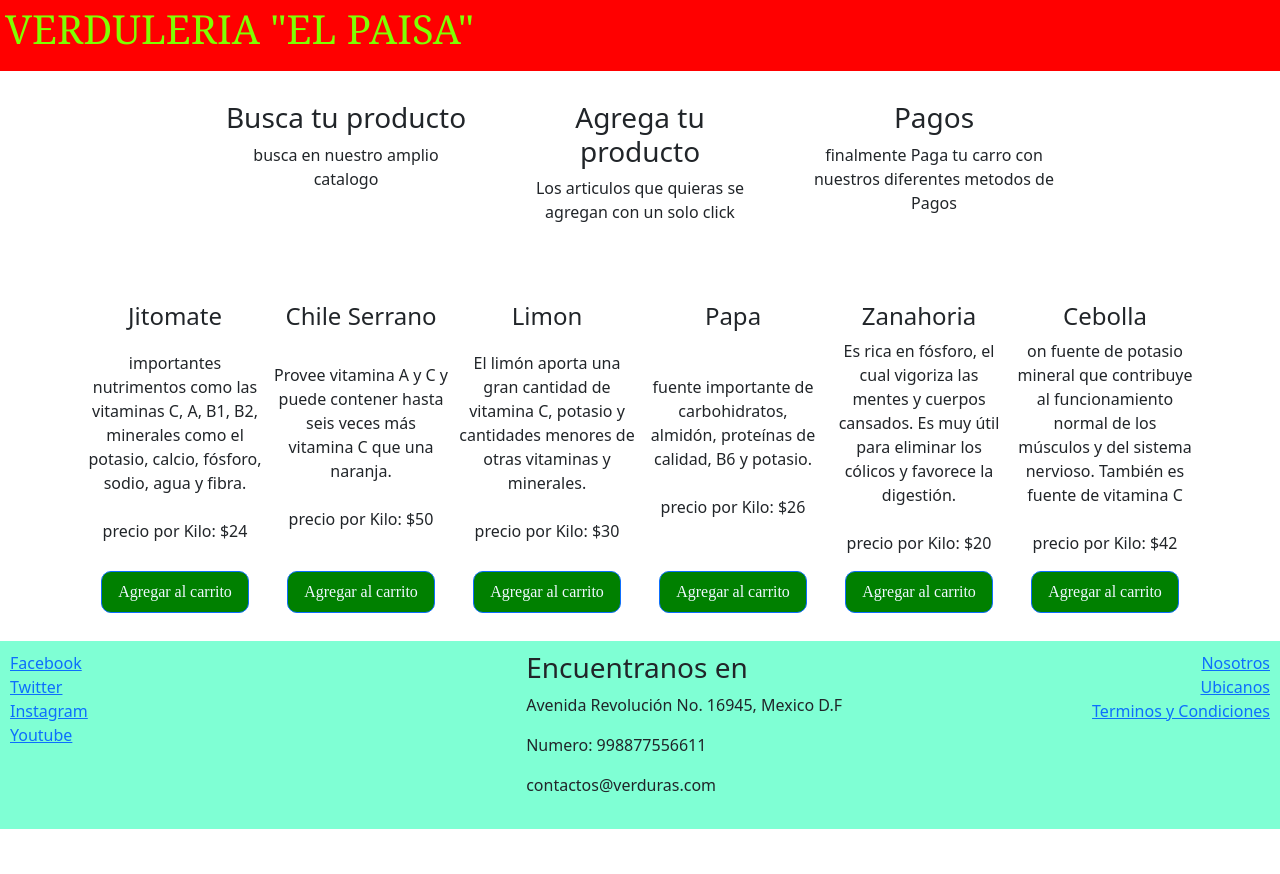
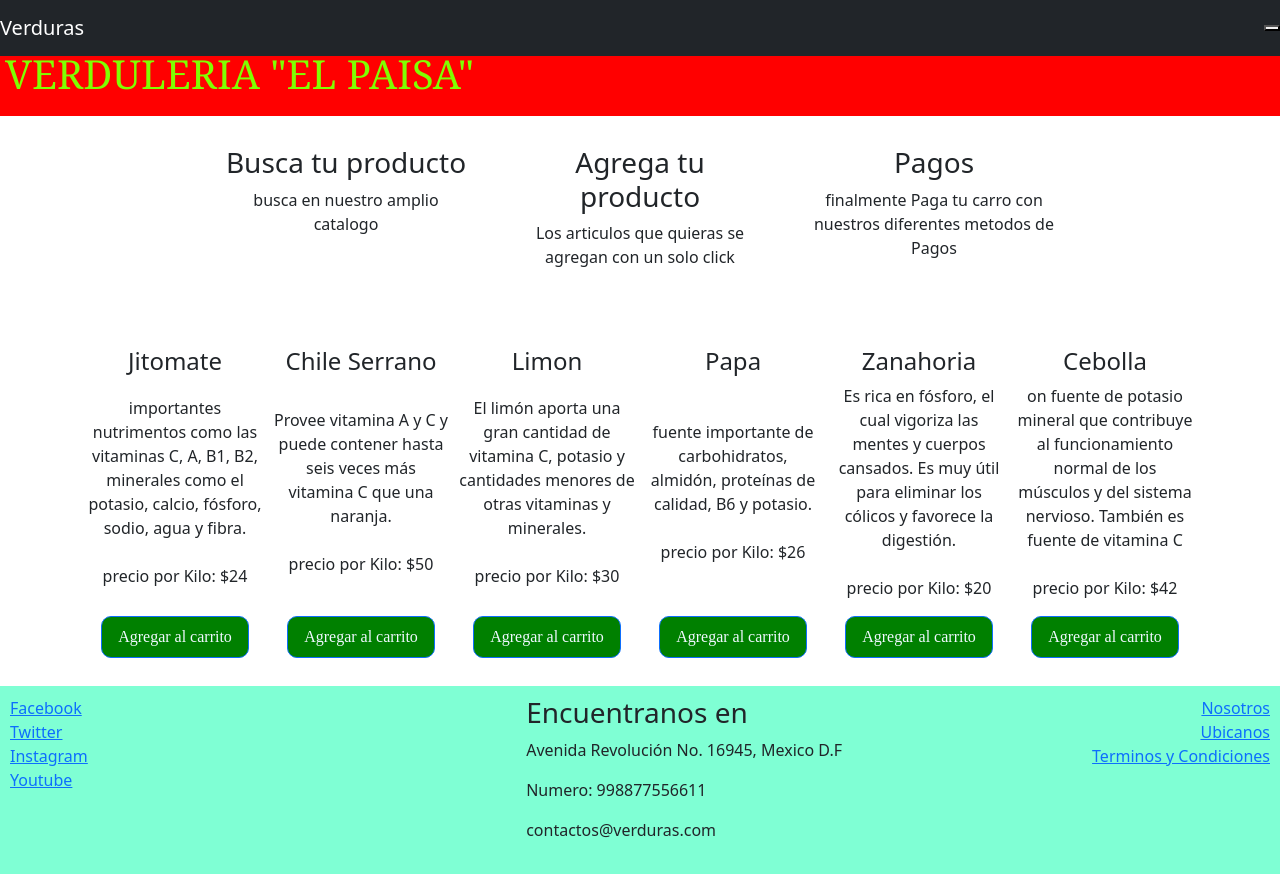
Before and after one commit to BrunoDelBer/hoteles_2, a website: page index.html in a window 1280 px wide. Before the commit the page ends 829 px from the top, so only its background shows below. Drawn offline with nearby package versions, Linux system fonts and the light colour scheme.

Commit message:
Primeros-cambios
Los primeros cambios del proyecto

```diff
--- a/index.html
+++ b/index.html
@@ -12,6 +12,11 @@
     <div class="jumbotron">
         <h1>Verduleria "El paisa" </h1>
     </div>
+
+    <nav class="navbar navbar-dark bg-dark fixed-top">
+        <a class="navbar-brand" href="#">Verduras</a>
+        <button class="navbar-togler"></button>
+    </nav>
 
 
         <div class="container text-center d-flex flex-wrap">
--- a/style.css
+++ b/style.css
@@ -2,7 +2,7 @@
     background-color: red;
     color: chartreuse;
     margin: 0px 0px 10px 0px;
-    padding: 5px 5px 10px 5px;
+    padding: 50px 5px 10px 5px;
     border-color: black;
     font-family: Georgia, 'Times New Roman', Times, serif;
     text-transform: uppercase;
```
Also changed, not shown: package.json (+4 -4 lines), 1 other file.
